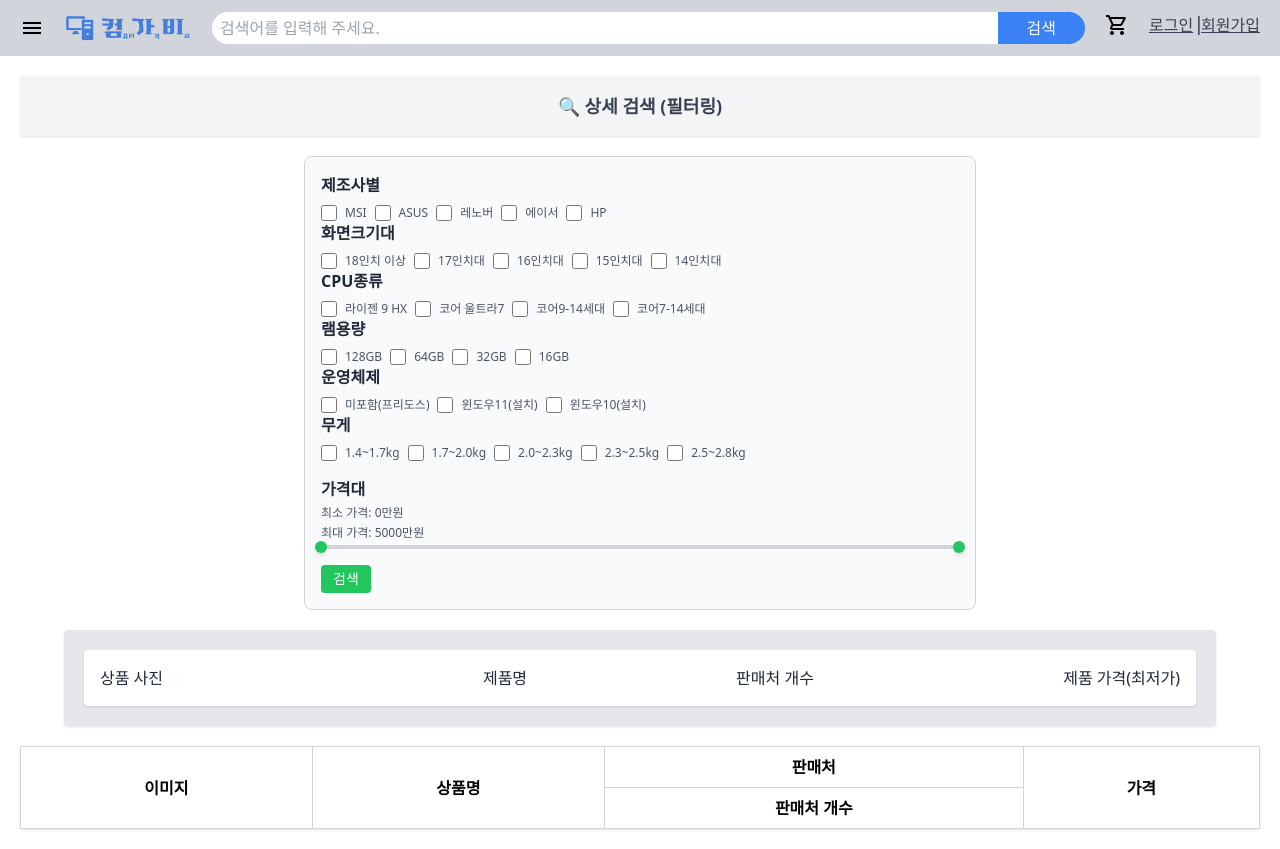
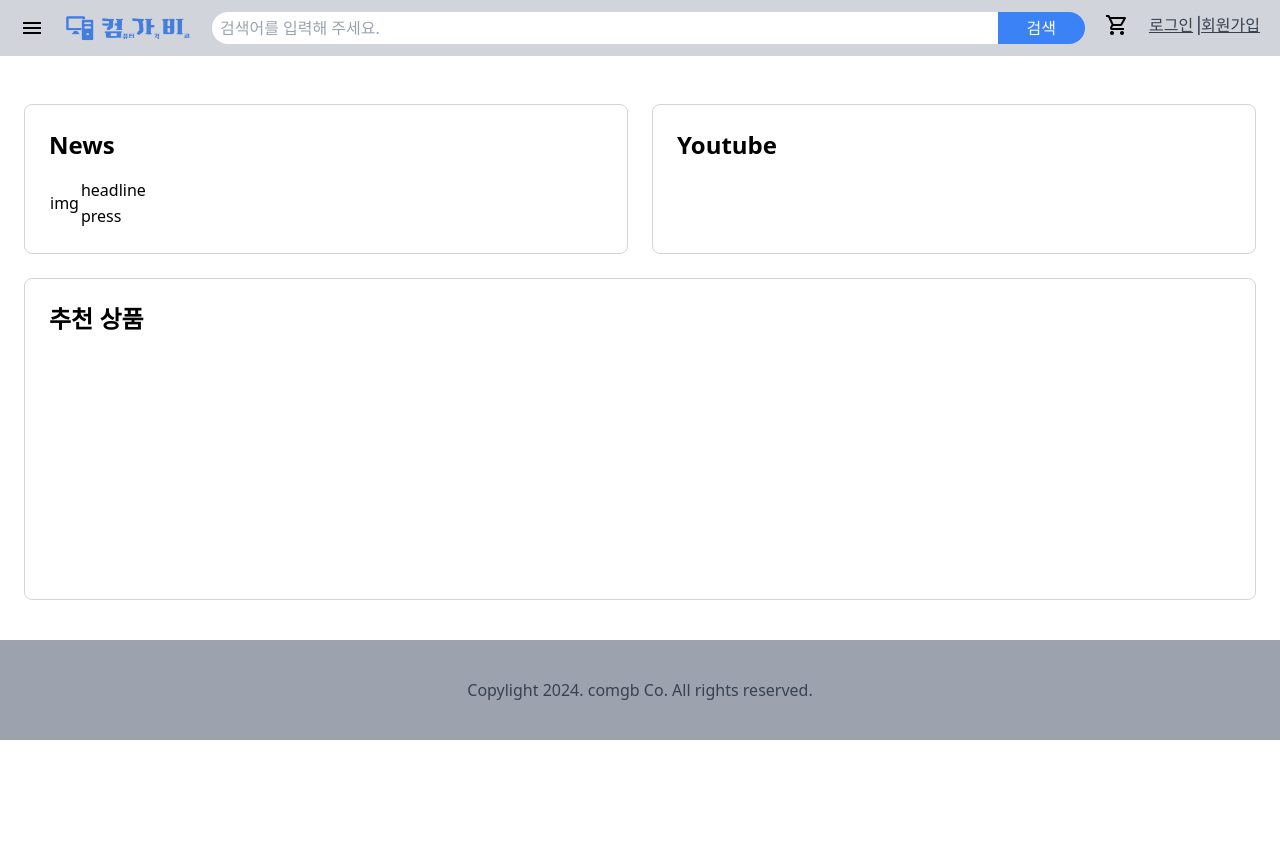
Before and after one commit to comgb/comgabi-front-end, a React (Create React App) app in the folder comgabi/: page / in a window 1280 px wide. After the commit the page ends 800 px from the top, so only its background shows below. Built offline with nearby package versions, Linux system fonts and the light colour scheme.

Commit message:
UPDATE
footer추가

```diff
--- a/comgabi/src/App.js
+++ b/comgabi/src/App.js
@@ -3,16 +3,20 @@ import CategoryMenu from "./CategoryMenu";
 import HeaderMenuBar from "./HeaderMenuBar";
 import MainPage from "./MainPage";
 import ProductListPage from "./ProductListPage";
+import CopylightFooter from "./CopylightFooter";
+import ProductDetailsPage from "./ProductDetailsPage";
 
 function App() {
   return (
     <>
       <HeaderMenuBar />
       <CategoryMenu />
-      <ProductListPage />
-      {/* <Routes>
+      {/* <ProductListPage /> */}
+      <Routes>
         <Route path="/" element={<MainPage />} />
-      </Routes> */}
+        <Route path="/product" element={<ProductDetailsPage />} />
+      </Routes>
+      <CopylightFooter />
     </>
   );
 }
```
